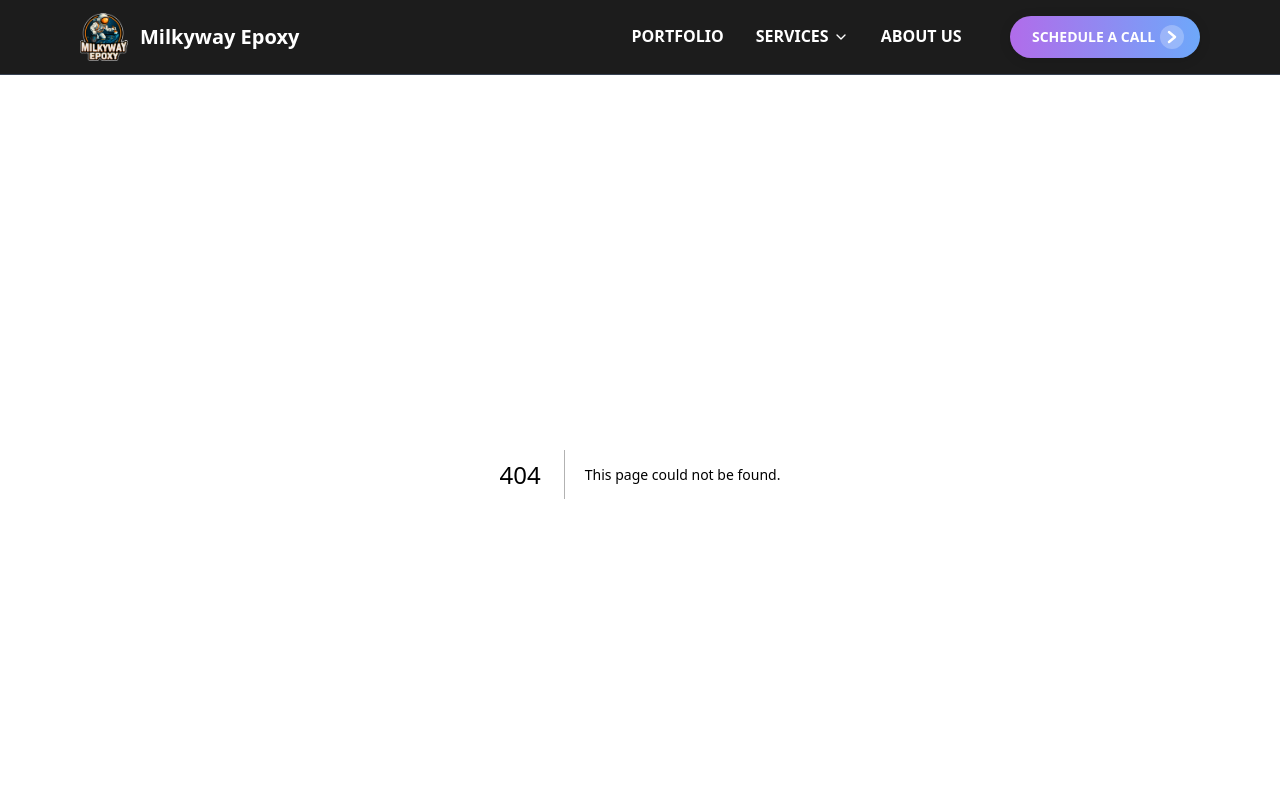
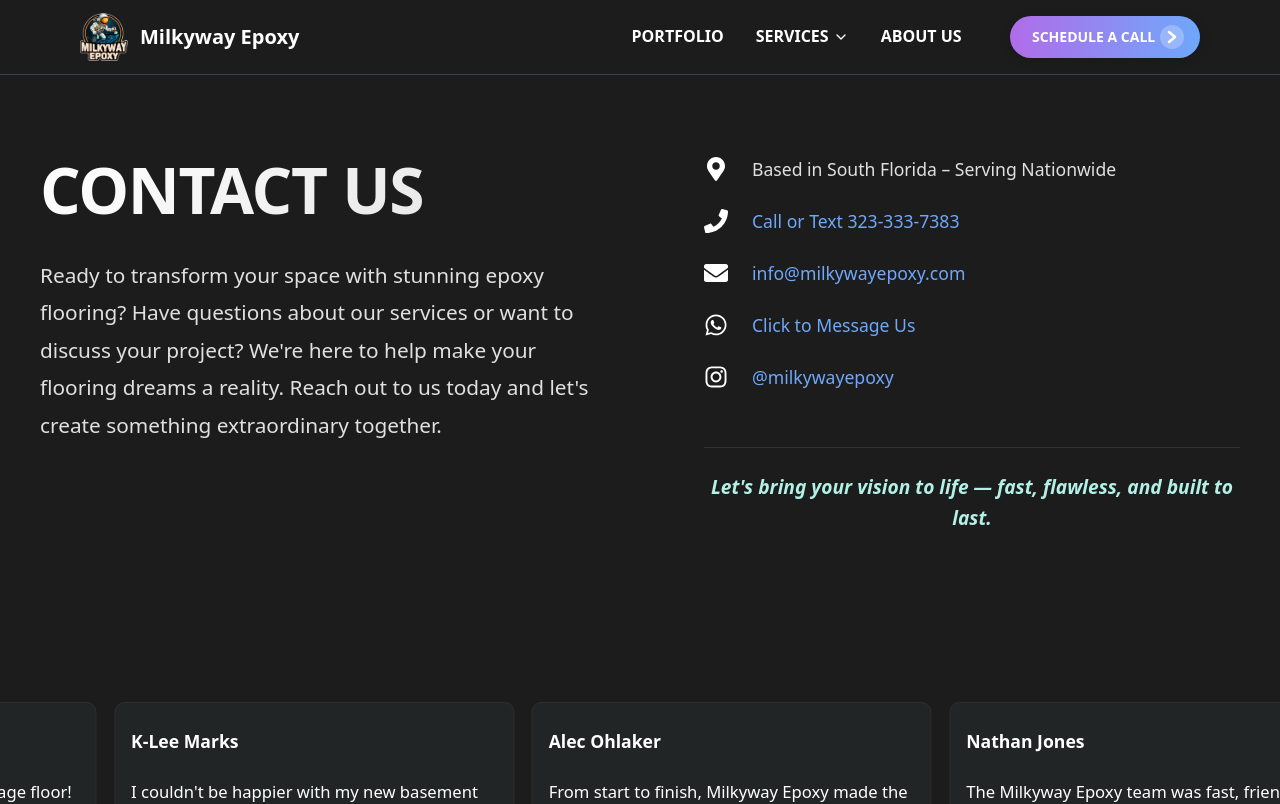
Before and after one commit to celalzamanoglu/epoxy-flooring, a Next.js app: page /contact in a window 1280 px wide. Before the commit this address had no page. Shown: the top 804 px of the page. Built offline with nearby package versions, Linux system fonts and the light colour scheme.

Commit message:
feat: contact page

```diff
--- /dev/null
+++ b/src/app/contact/contact.module.css
@@ -0,0 +1,147 @@
+.main {
+  background-color: #1c1c1c;
+  min-height: 100vh;
+}
+
+.contactSection {
+  padding: 80px 20px;
+  background-color: #1c1c1c;
+  color: white;
+}
+
+.container {
+  max-width: 1200px;
+  margin: 0 auto;
+}
+
+.contentGrid {
+  display: grid;
+  grid-template-columns: 1fr 1fr;
+  gap: 4rem;
+  align-items: start;
+}
+
+.textContent {
+  display: flex;
+  flex-direction: column;
+  justify-content: flex-start;
+}
+
+.title {
+  font-size: clamp(2.5rem, 5vw, 4rem);
+  font-weight: 700;
+  line-height: 1.1;
+  margin-bottom: 2rem;
+  background: linear-gradient(135deg, #fff 0%, #e0e0e0 100%);
+  -webkit-background-clip: text;
+  -webkit-text-fill-color: transparent;
+  background-clip: text;
+  text-transform: uppercase;
+  letter-spacing: -0.02em;
+}
+
+.description {
+  font-size: clamp(1.1rem, 2vw, 1.3rem);
+  line-height: 1.8;
+  color: #e0e0e0;
+  font-weight: 400;
+  margin: 0;
+}
+
+.contactInfo {
+  display: flex;
+  flex-direction: column;
+  gap: 1.5rem;
+  padding-left: 2rem;
+}
+
+.contactItem {
+  display: flex;
+  align-items: center;
+  gap: 1rem;
+}
+
+.icon {
+  font-size: 1.5rem;
+  min-width: 2rem;
+  text-align: center;
+}
+
+.text {
+  font-size: 1.1rem;
+  color: #e0e0e0;
+  font-weight: 400;
+}
+
+.link {
+  font-size: 1.1rem;
+  color: #6ea8fa;
+  text-decoration: none;
+  font-weight: 400;
+  transition: color 0.2s ease;
+}
+
+.link:hover {
+  color: #b16cea;
+  text-decoration: underline;
+}
+
+.tagline {
+  margin-top: 2rem;
+  padding-top: 1.5rem;
+  border-top: 1px solid #333;
+  font-size: 1.2rem;
+  font-weight: 600;
+  color: #b3f0e6;
+  font-style: italic;
+  text-align: center;
+}
+
+/* Responsive Design */
+@media (max-width: 768px) {
+  .contactSection {
+    padding: 60px 20px;
+  }
+
+  .contentGrid {
+    grid-template-columns: 1fr;
+    gap: 2.5rem;
+  }
+
+  .contactInfo {
+    padding-left: 0;
+  }
+
+  .title {
+    margin-bottom: 1.5rem;
+  }
+
+  .tagline {
+    margin-top: 1.5rem;
+    font-size: 1.1rem;
+  }
+}
+
+@media (max-width: 480px) {
+  .contactSection {
+    padding: 40px 15px;
+  }
+
+  .contentGrid {
+    gap: 2rem;
+  }
+
+  .contactItem {
+    gap: 0.8rem;
+  }
+
+  .icon {
+    font-size: 1.3rem;
+    min-width: 1.8rem;
+  }
+
+  .text,
+  .link {
+    font-size: 1rem;
+  }
+}
--- /dev/null
+++ b/src/app/contact/page.tsx
@@ -0,0 +1,102 @@
+"use client";
+
+import React from "react";
+import ReviewsSection from "@/components/ReviewsSection";
+import CtaSection from "@/components/CtaSection";
+import Footer from "@/components/Footer";
+import { FaWhatsapp, FaInstagram, FaMapMarkerAlt, FaPhone, FaEnvelope } from "react-icons/fa";
+import styles from "./contact.module.css";
+
+const ContactPage = () => {
+  return (
+    <main className={styles.main}>
+      {/* Contact Section */}
+      <section className={styles.contactSection}>
+        <div className={styles.container}>
+          <div className={styles.contentGrid}>
+            {/* Left Side - Text Content */}
+            <div className={styles.textContent}>
+              <h1 className={styles.title}>CONTACT US</h1>
+              <p className={styles.description}>
+                Ready to transform your space with stunning epoxy flooring? Have questions about our services or want to
+                discuss your project? We&apos;re here to help make your flooring dreams a reality. Reach out to us today
+                and let&apos;s create something extraordinary together.
+              </p>
+            </div>
+
+            {/* Right Side - Contact Information */}
+            <div className={styles.contactInfo}>
+              <div className={styles.contactItem}>
+                <span className={styles.icon}>
+                  <FaMapMarkerAlt />
+                </span>
+                <span className={styles.text}>Based in South Florida – Serving Nationwide</span>
+              </div>
+
+              <div className={styles.contactItem}>
+                <span className={styles.icon}>
+                  <FaPhone />
+                </span>
+                <a href="tel:323-333-7383" className={styles.link}>
+                  Call or Text 323-333-7383
+                </a>
+              </div>
+
+              <div className={styles.contactItem}>
+                <span className={styles.icon}>
+                  <FaEnvelope />
+                </span>
+                <a href="mailto:info@milkywayepoxy.com" className={styles.link}>
+                  info@milkywayepoxy.com
+                </a>
+              </div>
+
+              <div className={styles.contactItem}>
+                <span className={styles.icon}>
+                  <FaWhatsapp />
+                </span>
+                <a
+                  href="https://wa.link/milkywayepoxy"
+                  target="_blank"
+                  rel="noopener noreferrer"
+                  className={styles.link}
+                >
+                  Click to Message Us
+                </a>
+              </div>
+
+              <div className={styles.contactItem}>
+                <span className={styles.icon}>
+                  <FaInstagram />
+                </span>
+                <a
+                  href="https://instagram.com/milkywayepoxy"
+                  target="_blank"
+                  rel="noopener noreferrer"
+                  className={styles.link}
+                >
+                  @milkywayepoxy
+                </a>
+              </div>
+
+              <p className={styles.tagline}>
+                Let&apos;s bring your vision to life — fast, flawless, and built to last.
+              </p>
+            </div>
+          </div>
+        </div>
+      </section>
+
+      {/* Reviews Section */}
+      <ReviewsSection />
+
+      {/* CTA Section */}
+      <CtaSection />
+
+      {/* Footer */}
+      <Footer />
+    </main>
+  );
+};
+
+export default ContactPage;
```
